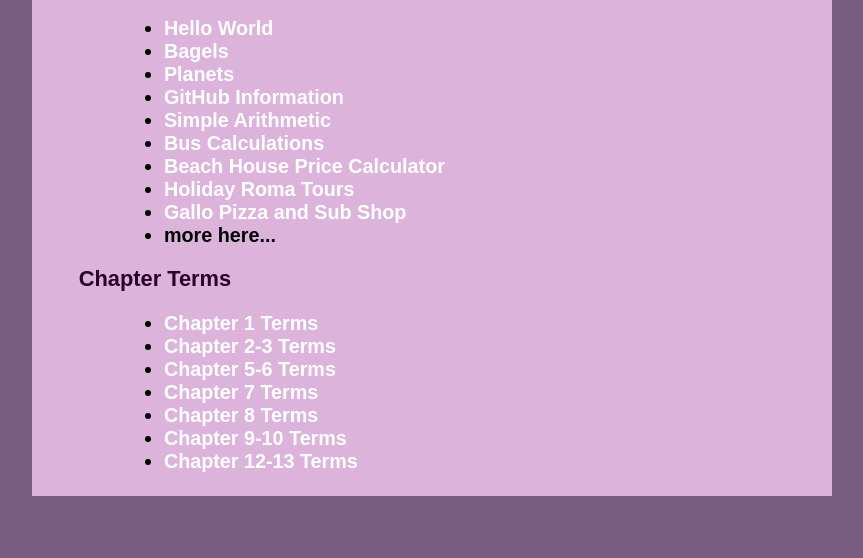
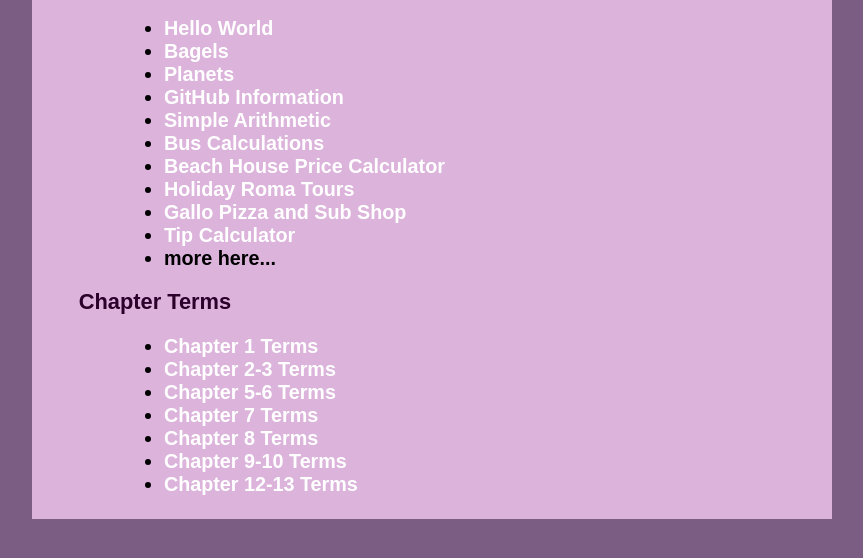
Before and after one commit to cvassalos-pvcc/cvassalos-pvcc.github.io, a plain HTML site: page index.html in a window 1280 px wide. Shown: the part 138-696 px from the top of the page, without its empty margins (208-1071 px from the left). Drawn offline with Linux system fonts and the light colour scheme.

Commit message:
Update index.html

```diff
--- a/index.html
+++ b/index.html
@@ -88,6 +88,7 @@
             <li><a href="beach.html">Beach House Price Calculator</a></li>
             <li><a href="tour_italy.html">Holiday Roma Tours</a></li>
             <li><a href="gallo.html">Gallo Pizza and Sub Shop</a></li>
+            <li><a href="tipcalc.html">Tip Calculator</a></li>
             <li>more here...</li>
           </ul>
         </h3>
```
